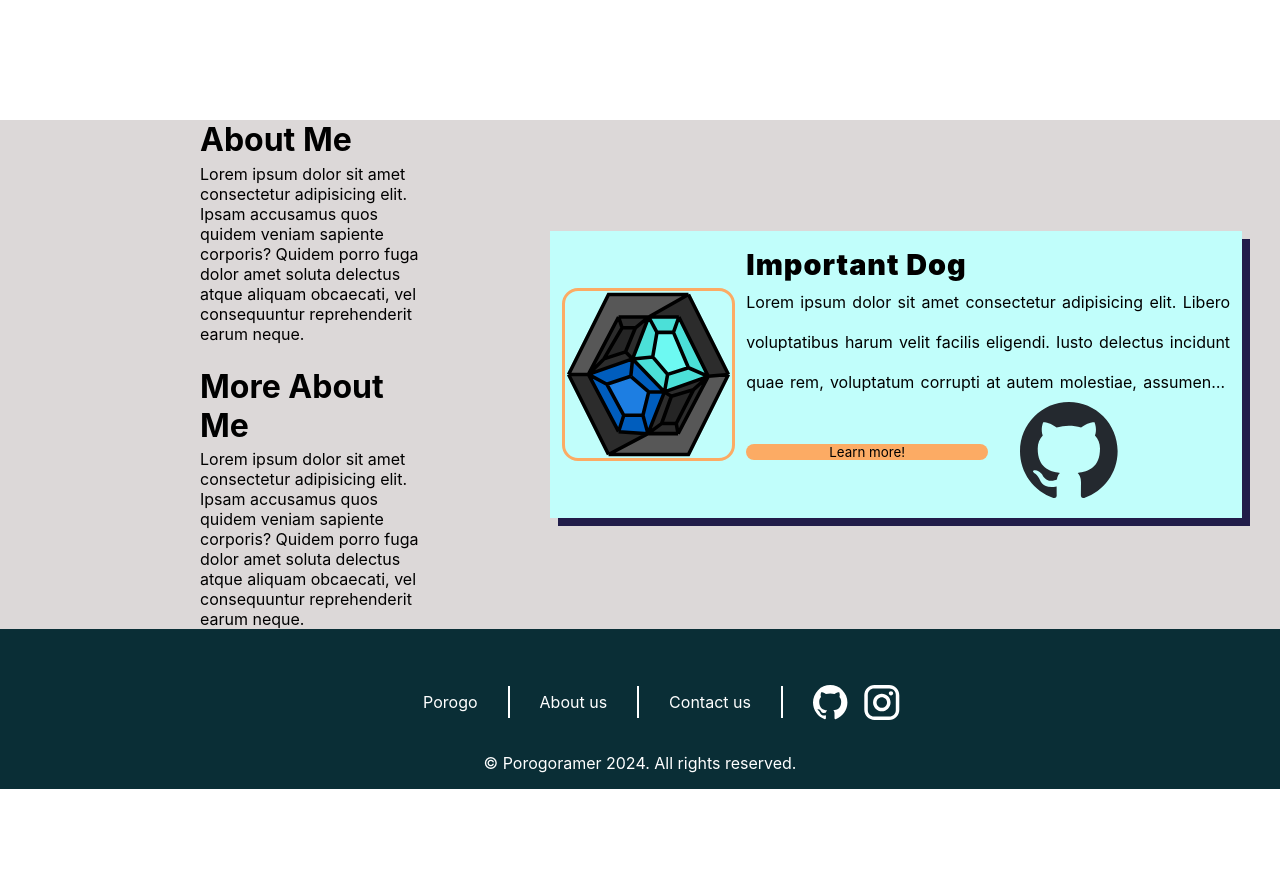
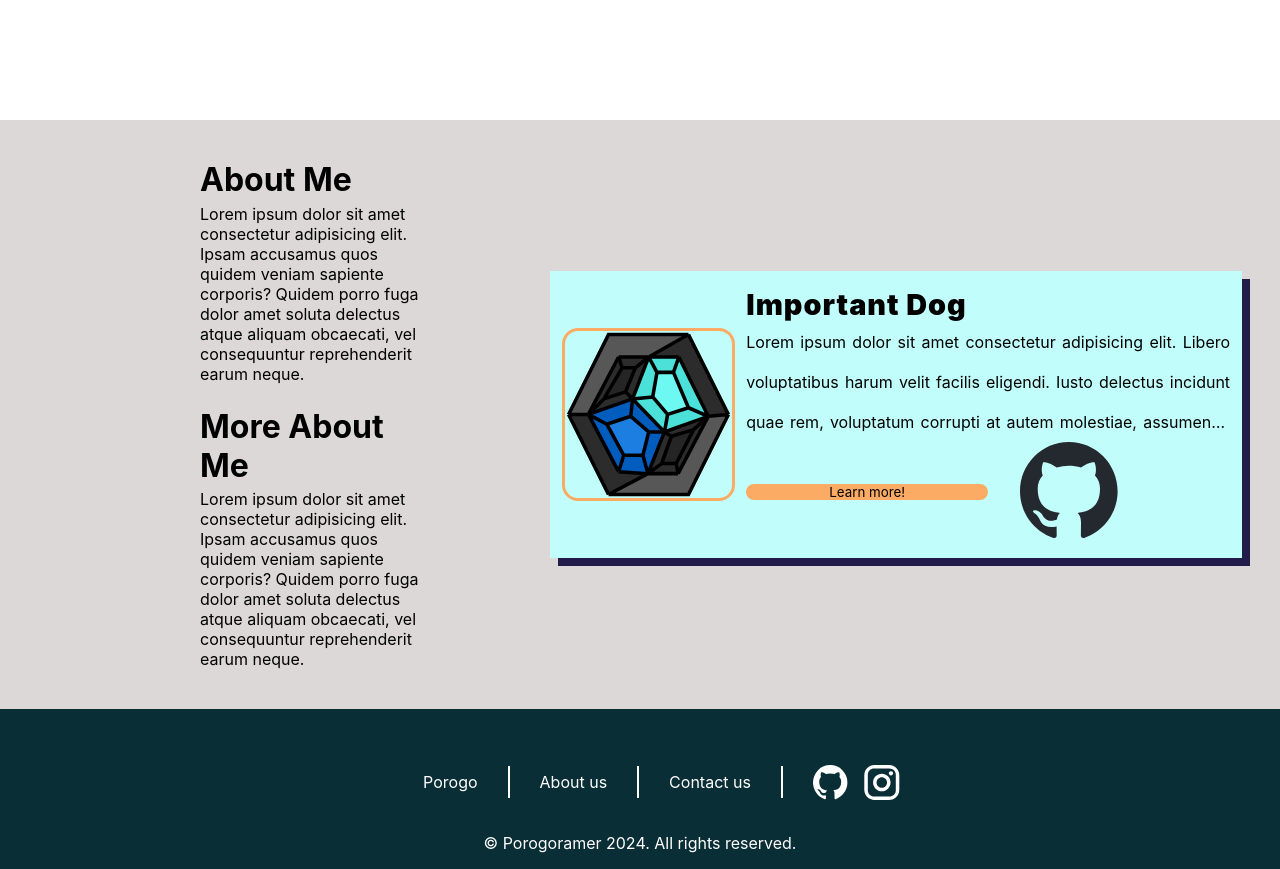
Before and after one commit to Porogoramer/porogoramer.com, a React app in the folder porogo/frontend/: page /about-dev in a window 1280 px wide. Shown: the part 680-1549 px from the top of the page. Before the commit the page ends 1469 px from the top, so only its background shows below. Built offline with nearby package versions, Linux system fonts and the light colour scheme; the HTML template or start-up script is replaced by a standard one.

Commit message:
Add Padding to about-content

```diff
--- a/porogo/frontend/static/styles/views/_about-dev.scss
+++ b/porogo/frontend/static/styles/views/_about-dev.scss
@@ -15,8 +15,7 @@
 }
 
 .about-content {
-  padding-left: 25vh;
-  padding-right: 15vh;
+  padding: 5vh 15vh 5vh 25vh;
   display: flex;
   flex:1;
   height: 100%;
```
